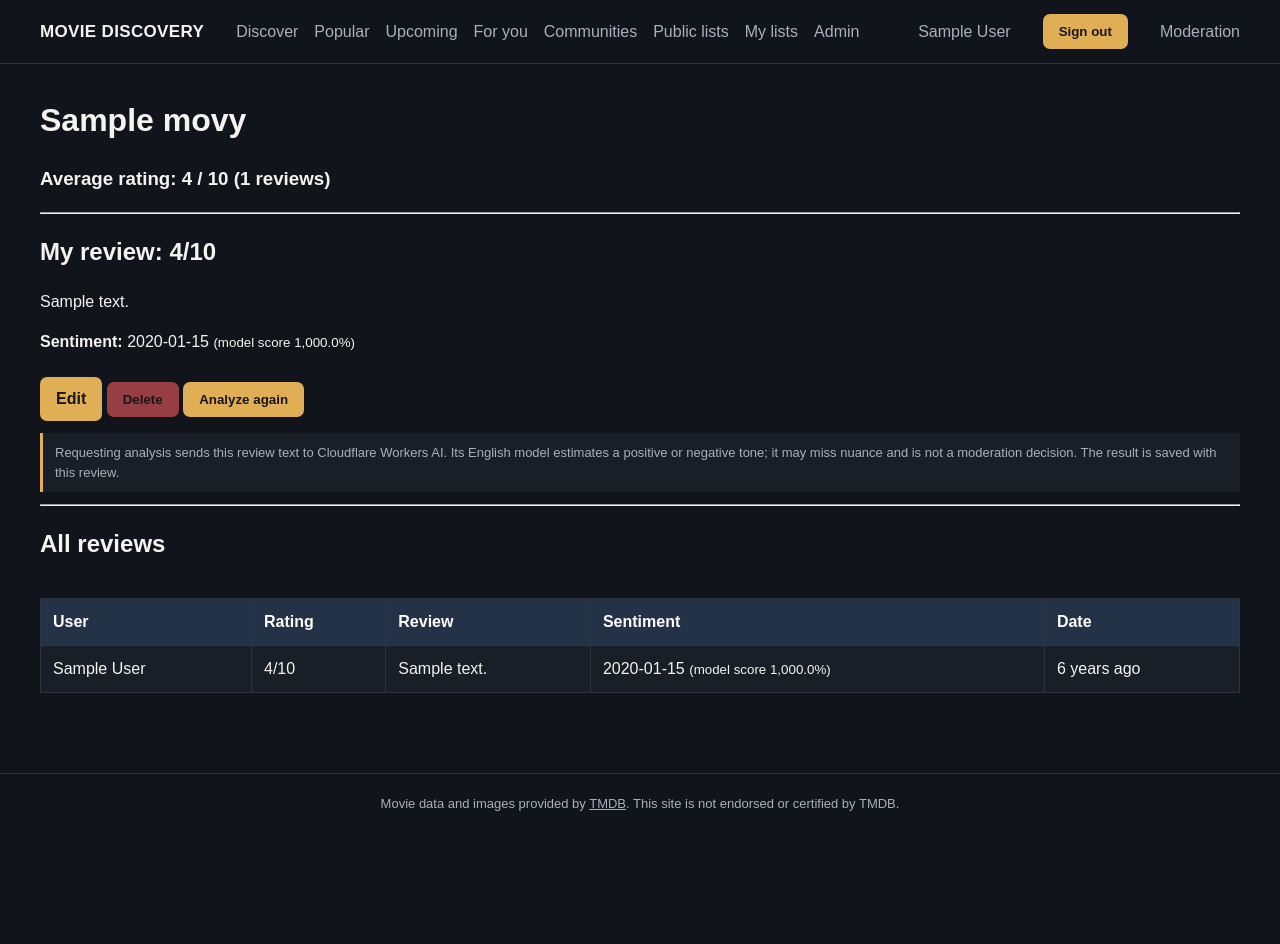
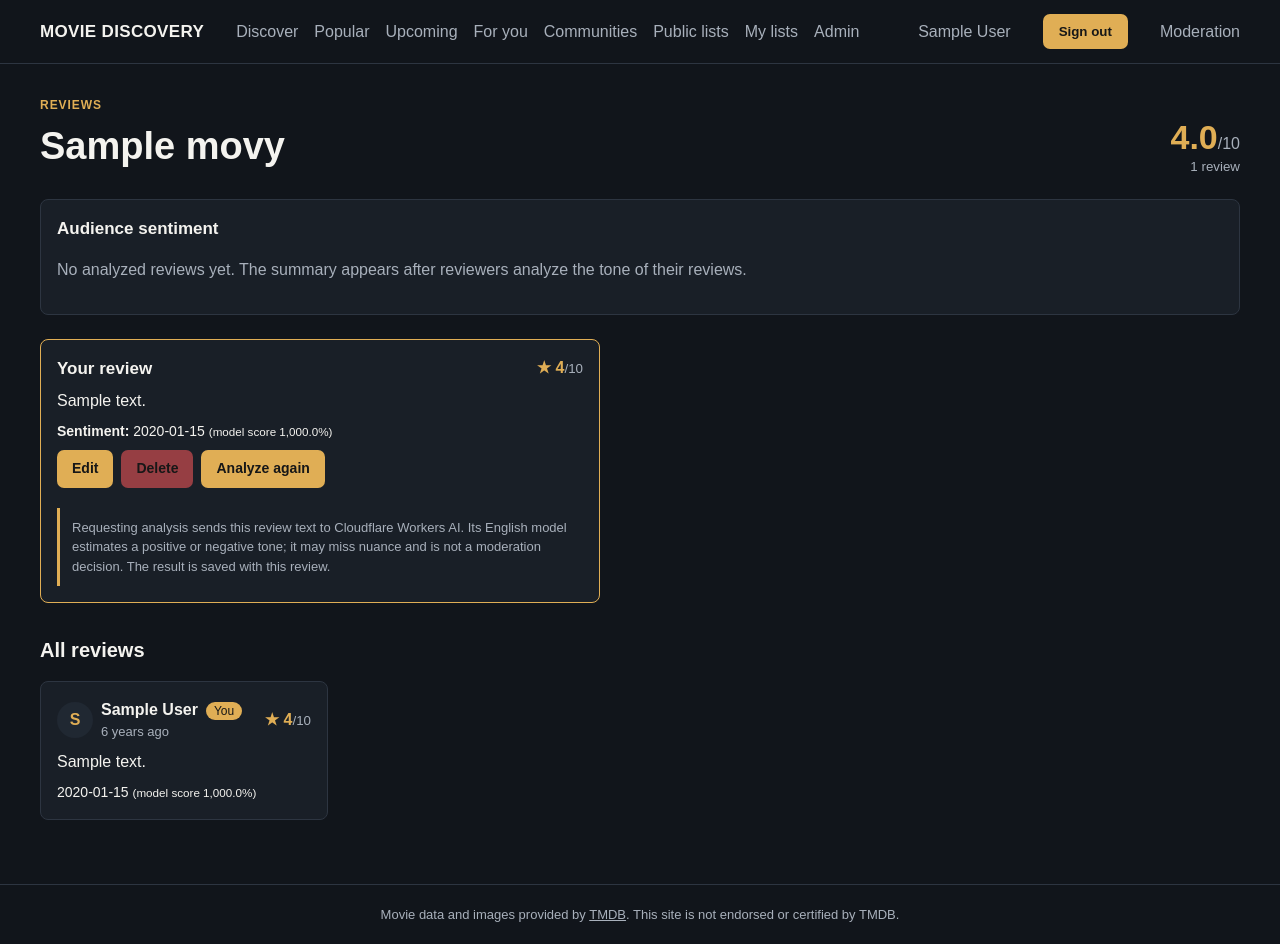
Before and after one commit to StElliott95/Web2-final-project, a Laravel app: page /movies/1/reviews in a window 1280 px wide. Before the commit the page ends 811 px from the top, so only its background shows below. Run offline with Laravel 12, Linux system fonts and the light colour scheme; a user stored in the database is signed in; tables that the repository leaves empty hold one stand-in row (values such as "Sample post").

Commit message:
feat(task-4-5): show reviews as cards and audience sentiment per movie

```diff
--- a/app/Http/Controllers/ReviewController.php
+++ b/app/Http/Controllers/ReviewController.php
@@ -23,7 +23,9 @@ class ReviewController extends Controller
        $myReview = Review::where('movie_id', $movieId)
            ->where('user_id', auth()->id())
            ->first();
-       return view('Reviews.list', compact('movie', 'data', 'average', 'myReview'));
+      // positive / negative summary of the analyzed reviews (null if none analyzed yet)
+      $sentiment = Review::sentimentSummaries([$movie->id])[$movie->id] ?? null;
+      return view('Reviews.list', compact('movie', 'data', 'average', 'myReview', 'sentiment'));
    }
    // add a review
    function saveReview(Request $request, $movieId)
--- a/app/Models/Review.php
+++ b/app/Models/Review.php
@@ -1,6 +1,7 @@
 <?php
 namespace App\Models;
 use Illuminate\Database\Eloquent\Model;
+use Illuminate\Support\Facades\DB;
 class Review extends Model
 {
   protected $fillable = ['user_id', 'movie_id', 'rating', 'body', 'is_hidden', 'sentiment_label', 'sentiment_score', 'sentiment_analyzed_at'];
@@ -15,4 +16,27 @@ class Review extends Model
   {
       return $this->belongsTo(Movie::class, 'movie_id', 'id');
   }
+  // Task 4/5: positive / neutral / negative counts for each movie
+  // select movie_id, sentiment_label, count(*) as total from reviews
+  // where movie_id in (...) and is_hidden = 0 and sentiment_label is not null
+  // group by movie_id, sentiment_label
+  // returns [movie_id => ['positive' => 3, 'neutral' => 0, 'negative' => 1, 'total' => 4]]
+  public static function sentimentSummaries($movieIds)
+  {
+      $rows = self::select('movie_id', 'sentiment_label', DB::raw('count(*) as total'))
+          ->whereIn('movie_id', $movieIds)
+          ->where('is_hidden', false)
+          ->whereIn('sentiment_label', ['positive', 'neutral', 'negative'])
+          ->groupBy('movie_id', 'sentiment_label')
+          ->get();
+      $summaries = [];
+      foreach ($rows as $row) {
+          if (! isset($summaries[$row->movie_id])) {
+              $summaries[$row->movie_id] = ['positive' => 0, 'neutral' => 0, 'negative' => 0, 'total' => 0];
           }
+          $summaries[$row->movie_id][$row->sentiment_label] += (int) $row->total;
+          $summaries[$row->movie_id]['total'] += (int) $row->total;
+      }
+      return $summaries;
+  }
+}
--- a/resources/views/Reviews/list.blade.php
+++ b/resources/views/Reviews/list.blade.php
@@ -1,21 +1,38 @@
 @extends('layouts.app')
+@section('title', $movie->title.' reviews')
 @section('app-content')
+<div class="reviews-page">
+<header class="reviews-head">
+<div>
+<p class="reviews-eyebrow">REVIEWS</p>
 <h1>{{ $movie->title }}</h1>
-<h3>
-    Average rating:
-    {{ $average ? round($average, 1) : 'no ratings yet' }} / 10
-    ({{ $data->count() }} reviews)
-</h3>
-<hr>
-
+</div>
+<div class="avg-box" aria-label="Average rating">
+<strong>{{ $average ? number_format($average, 1) : '–' }}</strong><span>/10</span>
+<small>{{ $data->count() }} {{ \Illuminate\Support\Str::plural('review', $data->count()) }}</small>
+</div>
+</header>
+   {{-- positive / negative summary, only for signed in users --}}
+   @auth
+       @include('Reviews.sentiment-summary', ['summary' => $sentiment])
+   @endauth
    @if($myReview)
-    <section aria-labelledby="my-review-heading">
-        <h2 id="my-review-heading">My review: {{ $myReview->rating }}/10</h2>
-        <p>{{ $myReview->body }}</p>
+       {{-- I already reviewed this movie --}}
+<section class="review-card my-review" aria-labelledby="my-review-heading">
+<header class="review-card-head">
+<h2 id="my-review-heading">Your review</h2>
+<span class="review-rating" aria-label="Rated {{ $myReview->rating }} out of 10">★ {{ $myReview->rating }}<small>/10</small></span>
+</header>
+           @if(filled($myReview->body))
+<p class="review-body">{{ $myReview->body }}</p>
+           @else
+<p class="sentiment-muted">Rating only, no written review.</p>
+           @endif
            @if($myReview->is_hidden)
 <p class="error">Your review was hidden by the admin.</p>
            @endif
-        <p><strong>Sentiment:</strong> @include('Reviews.sentiment-result', ['sentimentReview' => $myReview])</p>
+<p class="review-sentiment"><strong>Sentiment:</strong> @include('Reviews.sentiment-result', ['sentimentReview' => $myReview])</p>
+<div class="review-actions">
 <a href="{{ route('edit-review', $myReview->id) }}" class="btn">Edit</a>
 <form action="{{ route('delete-review', $myReview->id) }}" method="POST" class="inline">
                    @csrf
@@ -23,66 +40,103 @@
 <button type="submit" class="danger">Delete</button>
 </form>
                @if(filled($myReview->body))
-            <form action="{{ route('integrations.review-sentiment', $myReview) }}" method="POST" class="sentiment-action">
+<form action="{{ route('integrations.review-sentiment', $myReview) }}" method="POST" class="inline">
                        @csrf
 <button type="submit">{{ $myReview->sentiment_label ? 'Analyze again' : 'Analyze sentiment' }}</button>
 </form>
+               @endif
+</div>
+           @if(filled($myReview->body))
                @include('Reviews.sentiment-disclosure')
-        @else
-            <p class="muted">Add review text to request sentiment analysis.</p>
            @endif
 </section>
    @else
-    <h2>Rate this movie</h2>
-    <form action="{{ route('save-review', $movie->id) }}" method="POST">
+       {{-- add a new review (small form) --}}
+<section class="review-form-card" aria-labelledby="rate-heading">
+<h2 id="rate-heading">Rate this movie</h2>
+<form action="{{ route('save-review', $movie->id) }}" method="POST" class="review-form">
                @csrf
+<div class="review-form-rating">
 <label for="rating">Rating</label>
-        <select id="rating" name="rating">
+<select id="rating" name="rating" required>
                        @for($i = 10; $i >= 1; $i--)
-                <option value="{{ $i }}">{{ $i }}</option>
+<option value="{{ $i }}" @selected(old('rating') == $i)>{{ $i }}</option>
                        @endfor
 </select>
-        <label for="body">Review (optional)</label>
-        <textarea id="body" name="body" rows="4">{{ old('body') }}</textarea>
-        <button type="submit">Submit</button>
+</div>
+<label for="body">Review <span class="sentiment-muted">(optional)</span></label>
+<textarea id="body" name="body" rows="3" maxlength="2000" placeholder="What did you think?">{{ old('body') }}</textarea>
+<button type="submit">Post review</button>
 </form>
+</section>
    @endif
-
-<hr>
-<h2>All reviews</h2>
-<div class="table-scroll">
-    <table>
-        <thead>
-            <tr>
-                <th scope="col">User</th>
-                <th scope="col">Rating</th>
-                <th scope="col">Review</th>
-                <th scope="col">Sentiment</th>
-                <th scope="col">Date</th>
-            </tr>
-        </thead>
-        <tbody>
+<h2 class="reviews-title">All reviews</h2>
+<div class="review-grid">
        @forelse($data as $row)
-                <tr>
-                    <td>{{ $row->getUser->name }}</td>
-                    <td>{{ $row->rating }}/10</td>
-                    <td>{{ $row->body }}</td>
-                    <td>@include('Reviews.sentiment-result', ['sentimentReview' => $row])</td>
-                    <td>{{ $row->created_at->diffForHumans() }}</td>
-                </tr>
+<article class="review-card">
+<header class="review-card-head">
+<span class="review-avatar" aria-hidden="true">{{ strtoupper(mb_substr($row->getUser->name, 0, 1)) }}</span>
+<div class="review-author">
+<strong>{{ $row->getUser->name }}</strong>
+                       @if($row->user_id == auth()->id())<span class="review-you">You</span>@endif
+<time datetime="{{ $row->created_at->toIso8601String() }}">{{ $row->created_at->diffForHumans() }}</time>
+</div>
+<span class="review-rating" aria-label="Rated {{ $row->rating }} out of 10">★ {{ $row->rating }}<small>/10</small></span>
+</header>
+               @if(filled($row->body))
+<p class="review-body">{{ $row->body }}</p>
+               @else
+<p class="sentiment-muted">Rating only, no written review.</p>
+               @endif
+               @if($row->sentiment_label)
+<footer class="review-sentiment">@include('Reviews.sentiment-result', ['sentimentReview' => $row])</footer>
+               @endif
+</article>
        @empty
-                <tr><td colspan="5">No reviews found.</td></tr>
+<p class="review-empty">No reviews yet. Be the first to rate this movie.</p>
        @endforelse
-        </tbody>
-    </table>
 </div>
-
+</div>
 <style>
-    .sentiment-action { display: inline-block; margin: 12px 8px 0 0; }
-    .sentiment-positive { color: var(--success); }
-    .sentiment-negative { color: #ffaaaa; }
-    .sentiment-neutral, .sentiment-pending, .muted { color: var(--muted); }
-    .table-scroll { max-width: 100%; overflow-x: auto; }
-    .table-scroll table { min-width: 640px; }
+   .reviews-head { display: flex; justify-content: space-between; align-items: flex-end; gap: 16px; margin-bottom: 24px; }
+   .reviews-head h1 { margin: 0; font-size: clamp(26px, 4vw, 38px); }
+   .reviews-eyebrow { margin: 0 0 4px; color: var(--accent); font-size: 12px; letter-spacing: .08em; font-weight: 700; }
+   .avg-box { text-align: right; line-height: 1.1; }
+   .avg-box strong { font-size: 34px; color: var(--accent); }
+   .avg-box span { color: var(--muted); }
+   .avg-box small { display: block; color: var(--muted); margin-top: 4px; }
+   /* small posting form */
+   .review-form-card { max-width: 560px; background: var(--surface); border: 1px solid var(--border); border-radius: 8px; padding: 16px; margin-bottom: 32px; }
+   .review-form-card h2 { font-size: 17px; margin: 0 0 12px; }
+   .review-form { display: grid; gap: 8px; }
+   .review-form-rating { display: flex; align-items: center; gap: 8px; }
+   .review-form-rating select { width: auto; min-width: 80px; }
+   .review-form textarea { resize: vertical; min-height: 72px; }
+   .review-form button { justify-self: start; }
+   /* review cards */
+   .reviews-title { font-size: 20px; margin: 0 0 16px; }
+   .review-grid { display: grid; grid-template-columns: repeat(auto-fill, minmax(280px, 1fr)); gap: 16px; }
+   .review-card { background: var(--surface); border: 1px solid var(--border); border-radius: 8px; padding: 16px; display: flex; flex-direction: column; gap: 8px; min-width: 0; }
+   .my-review { max-width: 560px; margin-bottom: 32px; border-color: var(--accent); }
+   .my-review h2 { font-size: 17px; margin: 0; flex: 1; }
+   .review-card-head { display: flex; align-items: center; gap: 8px; }
+   .review-avatar { width: 36px; height: 36px; border-radius: 50%; background: var(--surface-raised); color: var(--accent); display: grid; place-items: center; font-weight: 700; flex: 0 0 auto; }
+   .review-author { flex: 1; min-width: 0; display: flex; flex-wrap: wrap; align-items: baseline; gap: 0 8px; }
+   .review-author strong { overflow-wrap: anywhere; }
+   .review-author time { color: var(--muted); font-size: 13px; width: 100%; }
+   .review-you { font-size: 12px; color: #171717; background: var(--accent); border-radius: 99px; padding: 0 8px; }
+   .review-rating { color: var(--accent); font-weight: 700; white-space: nowrap; }
+   .review-rating small { color: var(--muted); font-weight: 400; }
+   .review-body { margin: 0; overflow-wrap: anywhere; white-space: pre-line; }
+   .review-sentiment { margin: 0; font-size: 14px; }
+   .review-actions { display: flex; flex-wrap: wrap; gap: 8px; }
+   .review-actions .btn, .review-actions button { font: 700 14px/1.4 Arial, sans-serif; padding: 8px 14px; }
+   .my-review .sentiment-disclosure { margin-bottom: 0; }
+   .review-empty { grid-column: 1 / -1; padding: 24px; border: 1px dashed var(--border); border-radius: 8px; color: var(--muted); }
+   .sentiment-pending { color: var(--muted); }
+   @media (max-width: 520px) {
+       .reviews-head { flex-direction: column; align-items: flex-start; }
+       .avg-box { text-align: left; }
+   }
 </style>
 @endsection
--- /dev/null
+++ b/resources/views/Reviews/sentiment-summary.blade.php
@@ -0,0 +1,59 @@
+{{--
+   Audience sentiment of a movie (Task 4 / Task 5).
+   $summary = ['positive' => 3, 'neutral' => 0, 'negative' => 1, 'total' => 4] or null
+   $compact = true for a small one-line version (watchlist rows)
+--}}
+@php
+   $summary = $summary ?? null;
+   $compact = $compact ?? false;
+   $total = $summary['total'] ?? 0;
+   $percent = fn ($count) => $total ? (int) round($count * 100 / $total) : 0;
+@endphp
+@if($compact)
+   @if($total > 0)
+<span class="sentiment-mini">
+<span class="sentiment-positive">{{ $percent($summary['positive']) }}% positive</span>
+<span aria-hidden="true">·</span>
+<span class="sentiment-negative">{{ $percent($summary['negative']) }}% negative</span>
+<small class="sentiment-muted">({{ $total }})</small>
+</span>
+   @else
+<span class="sentiment-muted">No analyzed reviews</span>
+   @endif
+@else
+<section class="sentiment-summary" aria-labelledby="sentiment-summary-heading">
+<h2 id="sentiment-summary-heading">Audience sentiment</h2>
+       @if($total > 0)
+<div class="sentiment-bar" role="img"
+                aria-label="{{ $percent($summary['positive']) }}% positive, {{ $percent($summary['neutral']) }}% neutral, {{ $percent($summary['negative']) }}% negative">
+               @if($summary['positive'])<span class="bar-positive" style="flex: {{ $summary['positive'] }}"></span>@endif
+               @if($summary['neutral'])<span class="bar-neutral" style="flex: {{ $summary['neutral'] }}"></span>@endif
+               @if($summary['negative'])<span class="bar-negative" style="flex: {{ $summary['negative'] }}"></span>@endif
+</div>
+<p class="sentiment-legend">
+<span class="sentiment-positive">● Positive {{ $percent($summary['positive']) }}%</span>
+               @if($summary['neutral'])<span class="sentiment-neutral">● Neutral {{ $percent($summary['neutral']) }}%</span>@endif
+<span class="sentiment-negative">● Negative {{ $percent($summary['negative']) }}%</span>
+<span class="sentiment-muted">Based on {{ $total }} analyzed {{ \Illuminate\Support\Str::plural('review', $total) }}</span>
+</p>
+       @else
+<p class="sentiment-muted">No analyzed reviews yet. The summary appears after reviewers analyze the tone of their reviews.</p>
+       @endif
+</section>
+@endif
+@once
+<style>
+       .sentiment-positive { color: var(--success); }
+       .sentiment-negative { color: #ffaaaa; }
+       .sentiment-neutral, .sentiment-muted { color: var(--muted); }
+       .sentiment-mini { white-space: nowrap; font-size: 14px; }
+       .sentiment-summary { background: var(--surface); border: 1px solid var(--border); border-radius: 8px; padding: 16px; margin: 0 0 24px; }
+       .sentiment-summary h2 { font-size: 17px; margin: 0 0 12px; }
+       .sentiment-bar { display: flex; height: 10px; border-radius: 99px; overflow: hidden; background: var(--surface-raised); gap: 2px; }
+       .bar-positive { background: var(--success); }
+       .bar-neutral { background: var(--muted); }
+       .bar-negative { background: var(--danger); }
+       .sentiment-legend { display: flex; flex-wrap: wrap; gap: 8px 16px; margin: 10px 0 0; font-size: 14px; }
+       .sentiment-legend .sentiment-muted { margin-left: auto; }
+</style>
+@endonce
```
Also changed, not shown: app/Http/Controllers/WatchlistController.php (+7 -1 lines), resources/views/Reviews/edit.blade.php (+25 -9 lines), resources/views/Watchlist/list.blade.php (+10 -8 lines). Lines whose indentation alone changed are shown as unchanged.
